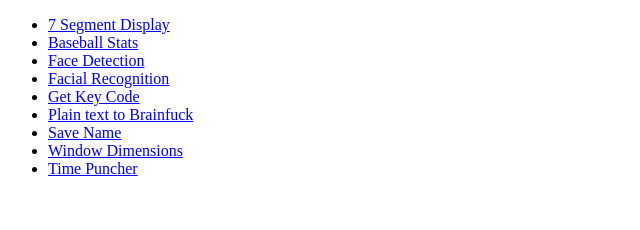
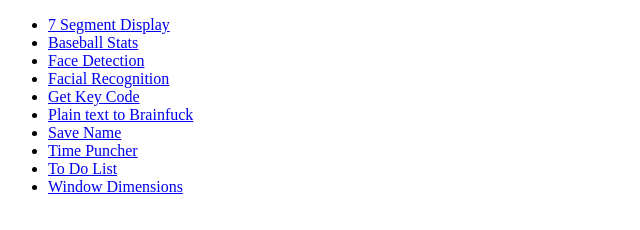
Before and after one commit to izzzzthewiz/iz-devs-tests, a plain HTML site: page index.html in a window 1280 px wide. Shown: the whole page, without its empty margins (0-640 px from the left). Drawn offline with Linux system fonts and the light colour scheme.

Commit message:
added todo to index

```diff
--- a/index.html
+++ b/index.html
@@ -15,8 +15,9 @@
         <li><a href="./keyid.html">Get Key Code</a></li>
         <li><a href="./bf.html">Plain text to Brainfuck</a></li>
         <li><a href="./save/">Save Name</a></li>
+        <li><a href="./puncher/">Time Puncher</a></li>
+        <li><a href="https://iz-todo.web.app/">To Do List</a></li>
         <li><a href="./dimensions.html">Window Dimensions</a></li>
-        <li><a href="./puncher/">Time Puncher</a></li>
     </ul>
 </body>
 </html>
```
